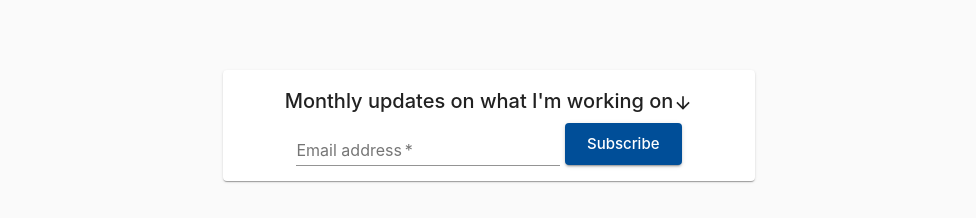
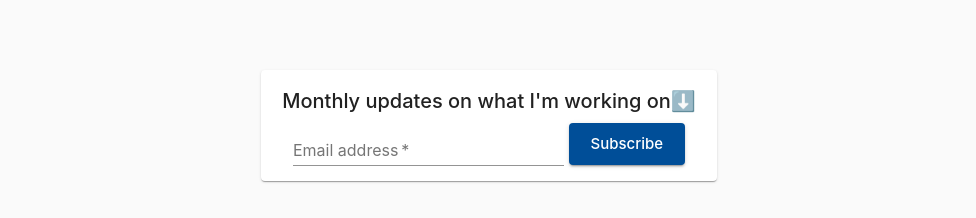
Before and after one commit to bencooper01/bencooper-io, a Next.js app: page / in a window 1280 px wide. Shown: the part 712-930 px from the top of the page, without its empty margins (151-1127 px from the left). Built offline with nearby package versions, Linux system fonts and the light colour scheme.

Commit message:
change width

```diff
--- a/src/components/NewsletterForm.tsx
+++ b/src/components/NewsletterForm.tsx
@@ -6,7 +6,7 @@ import "fontsource-roboto";
 import { theme } from "../styles/theme";
 import useStyles from "../styles/styles";
 import React from "react";
-import { Card, Grid } from "@material-ui/core";
+import { Card, Grid, CardContent } from "@material-ui/core";
 import { ArrowDownward } from "@material-ui/icons";
 
 export const NewsletterForm = (props) => {
@@ -15,18 +15,18 @@ export const NewsletterForm = (props) => {
 
 	return (
 		<Grid container justify="center" spacing={0}>
-			<Grid item xs={11} sm={7}>
+			<Grid item xs={11} sm={6}>
 				<Card style={{ textAlign: "center", paddingRight: 2.5, paddingLeft: 2.5, paddingTop: 15, paddingBottom: 15 }}>
 					<Typography variant="h6" style={{ textAlign: "center", paddingLeft: 15, paddingRight: 15 }}>
-						Monthly updates on what I'm working on
-						<ArrowDownward style={{ verticalAlign: "middle" }} fontSize="small" />
+						Monthly updates on what I'm working on⬇️
 					</Typography>
+
 					<form action="https://gmail.us1.list-manage.com/subscribe/post?u=7eb246d13da7a0da8b627c327&id=ff0b812431" method="POST" noValidate>
 						<Box style={{ textAlign: "center", paddingTop: 1 }}>
 							<TextField
 								label="Email address"
 								required
-								style={{ width: "50%", minWidth: 250, alignSelf: "center", justifyContent: "center", textAlign: "center" }}
+								style={{ width: "60%", minWidth: 250, alignSelf: "center", justifyContent: "center", textAlign: "center" }}
 								placeholder="ben@bencooper.net"
 								color="secondary"
 								type="email"
--- a/src/styles/styles.js
+++ b/src/styles/styles.js
@@ -24,7 +24,7 @@ export const useStyles = makeStyles(
 			textAlign: "center",
 		},
 		newsletterButton: {
-			[theme.breakpoints.down("xs")]: {
+			[theme.breakpoints.down("sm")]: {
 				marginTop: 10,
 			},
 		},
```
